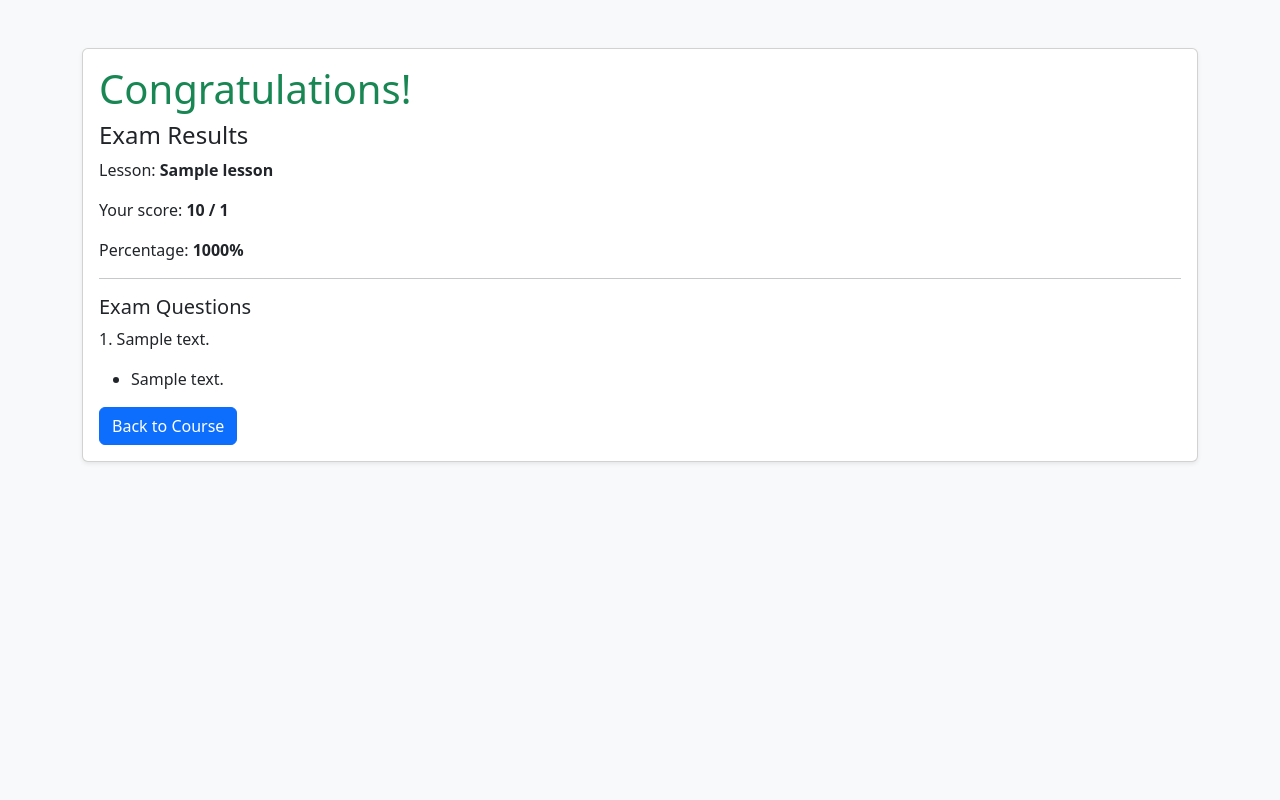
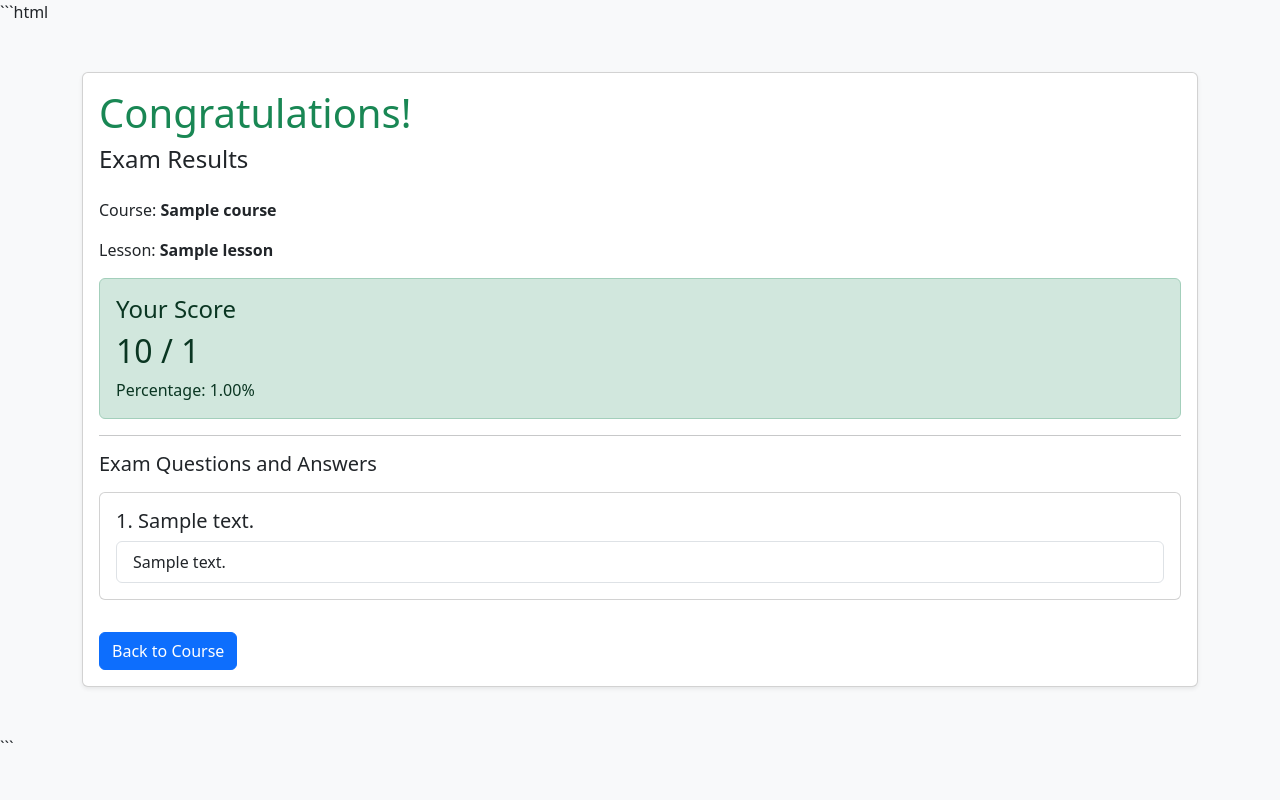
Before and after one commit to riyak51/online-course, a Django app: template onlinecourse/templates/onlinecourse/exam_result.html in a window 1280 px wide. Run offline with Django 4.2, Linux system fonts and the light colour scheme; the template is opened without the code that fills it: most values are stand-ins (such as "Sample title", 1, 10 or a date in 2020).

Commit message:
Update exam_result.html

````diff
--- a/onlinecourse/templates/onlinecourse/exam_result.html
+++ b/onlinecourse/templates/onlinecourse/exam_result.html
@@ -1,3 +1,4 @@
+```html
 <!DOCTYPE html>
 <html lang="en">
 <head>
@@ -14,73 +15,102 @@
 <body class="bg-light">
 
 <div class="container py-5">
+
     <div class="card shadow-sm">
         <div class="card-body">
 
             <h1 class="text-success">Congratulations!</h1>
-            <h2 class="h4">Exam Results</h2>
+            <h2 class="h4 mb-4">Exam Results</h2>
+
+            <p>
+                Course:
+                <strong>{{ course.name }}</strong>
+            </p>
 
             <p>
                 Lesson:
                 <strong>{{ submission.lesson.title }}</strong>
             </p>
 
-            <p>
-                Your score:
-                <strong>
-                    {{ submission.score }} /
-                    {{ submission.total_questions }}
-                </strong>
+            <div class="alert alert-success">
+
+                <h4>Your Score</h4>
+
+                <h2>
+                    {{ score }} / {{ total_grade }}
+                </h2>
+
+                <p class="mb-0">
+                    Percentage: {{ percentage|floatformat:2 }}%
                 </p>
 
-            {% if submission.total_questions > 0 %}
-                <p>
-                    Percentage:
-                    <strong>
-                        {% widthratio submission.score submission.total_questions 100 %}%
-                    </strong>
-                </p>
-            {% endif %}
+            </div>
 
             <hr>
 
-            <h3 class="h5">Exam Questions</h3>
+            <h3 class="h5 mb-3">Exam Questions and Answers</h3>
 
             {% for question in questions %}
-                <div class="mb-3">
-                    <p>
+
+                <div class="card mb-3">
+
+                    <div class="card-body">
+
+                        <h5>
                             {{ forloop.counter }}.
                             {{ question.question_text }}
-                    </p>
+                        </h5>
 
-                    <ul>
+                        <ul class="list-group">
+
                             {% for choice in question.choices.all %}
-                            <li>
+
+                                <li class="list-group-item">
+
                                     {{ choice.choice_text }}
 
-                                {% if choice.is_correct %}
-                                    <span class="text-success">
-                                        (Correct answer)
+                                    {% if choice in selected_choices %}
+                                        <span class="badge bg-primary">
+                                            Your Answer
                                         </span>
                                     {% endif %}
+
+                                    {% if choice.is_correct %}
+                                        <span class="badge bg-success">
+                                            Correct Answer
+                                        </span>
+                                    {% endif %}
+
                                 </li>
+
                             {% endfor %}
+
                         </ul>
+
                     </div>
+
+                </div>
+
             {% empty %}
-                <p>No questions were found for this lesson.</p>
+
+                <div class="alert alert-warning">
+                    No questions were found for this course.
+                </div>
+
             {% endfor %}
 
             <a
-                href="{% url 'course_details' submission.lesson.course.id %}"
-                class="btn btn-primary"
+                href="{% url 'course_details' course.id %}"
+                class="btn btn-primary mt-3"
             >
                 Back to Course
             </a>
 
         </div>
     </div>
+
 </div>
 
 </body>
 </html>
+```
````
Lines whose indentation alone changed are shown as unchanged.
